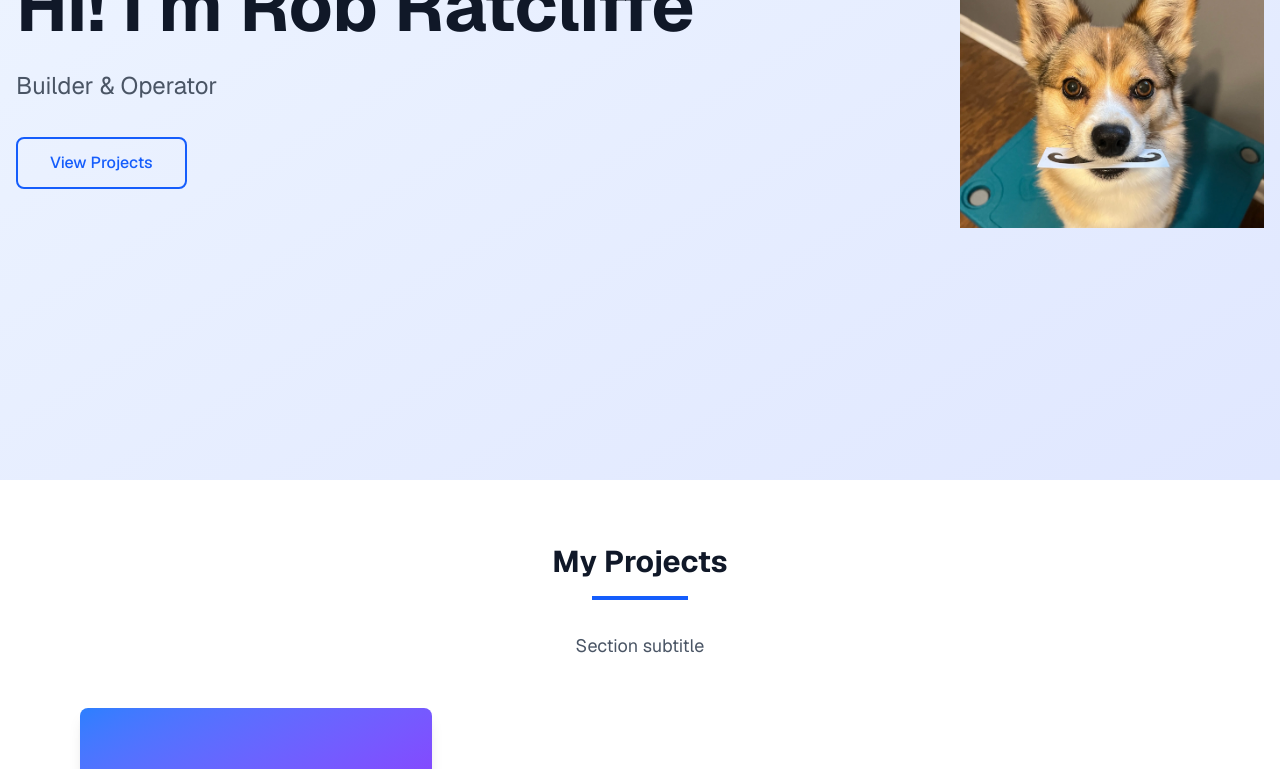
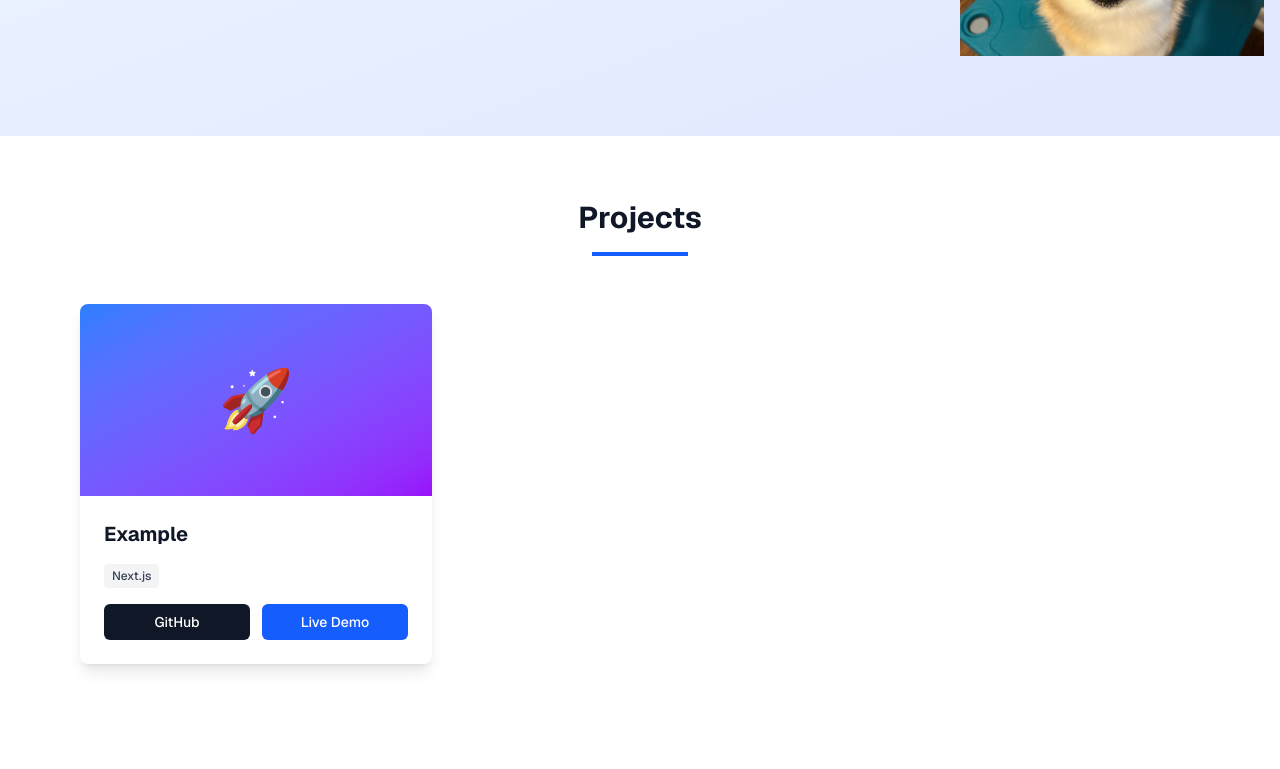
Before and after one commit to rlratcliffe/portfolio, a Next.js app: page / in a window 1280 px wide. Shown: the part 320-1089 px from the top of the page. After the commit the page ends 1048 px from the top, so only its background shows below. Built offline with nearby package versions, Linux system fonts and the light colour scheme.

Commit message:
feat: clean up design
- compact hero section to make projects easier to see
- remove Projects link
- remove Projects subtitle

```diff
--- a/src/app/components/Projects.tsx
+++ b/src/app/components/Projects.tsx
@@ -10,12 +10,9 @@ export default function Projects({projects}: ProjectsProps) {
         <section id="projects" className="section-container-wide">
             <div className="section-header">
                 <h2 className="section-title">
-                    My Projects
+                    Projects
                 </h2>
                 <div className="section-divider"></div>
-                <p className="section-subtitle">
-                    Section subtitle
-                </p>
             </div>
 
             <div className="grid-projects">
--- a/src/app/globals.css
+++ b/src/app/globals.css
@@ -27,7 +27,7 @@ body {
 
 @layer components {
   .hero-section {
-    @apply flex flex-col items-center justify-center min-h-screen bg-gradient-to-br from-blue-50 to-indigo-100 dark:from-gray-900 dark:to-gray-800 px-4;
+    @apply flex flex-col items-center justify-center py-20 bg-gradient-to-br from-blue-50 to-indigo-100 dark:from-gray-900 dark:to-gray-800 px-4;
   }
 
   .section-container {
--- a/src/app/page.tsx
+++ b/src/app/page.tsx
@@ -14,17 +14,12 @@ export default function Home() {
           <div className="hero-container">
             <div className="hero-content">
               <h1 className="hero-title">
-                Hi! I'm&nbsp;
+                Hi! I&apos;m&nbsp;
                   {softwareEngineer.getName()}
               </h1>
               <p className="hero-subtitle">
                 {softwareEngineer.getTagline()}
               </p>
-              <div className="nav-buttons">
-                <a href="#projects" className="btn-secondary">
-                  View Projects
-                </a>
-              </div>
             </div>
             <div className="hero-image">
               <Image src={softwareEngineer.getPhoto()} alt="Profile picture" width={400} height={400} />
```
